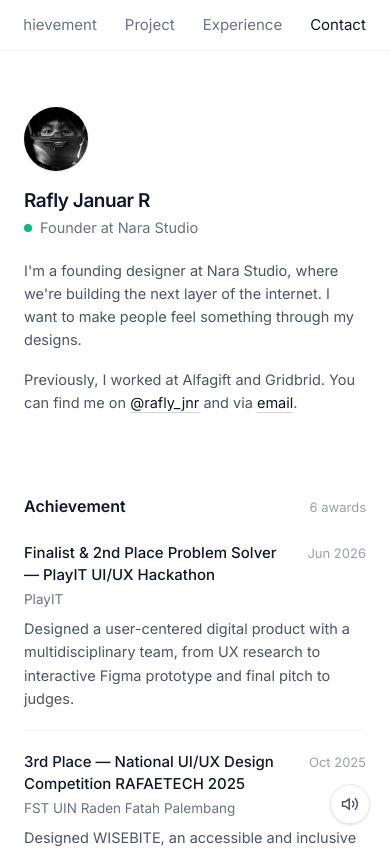
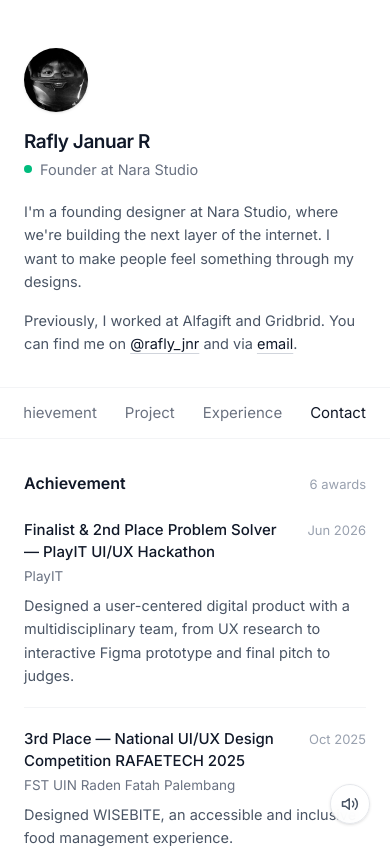
Before and after one commit to RaflyJanuarRaharjo/PortoRaf, a React (Vite) app: page / in a window 390 px wide. Shown: the top 849 px of the page. Built offline with nearby package versions, Linux system fonts and the light colour scheme.

Commit message:
Mobile: navbar below intro

```diff
--- a/src/components/Layout.jsx
+++ b/src/components/Layout.jsx
@@ -3,7 +3,8 @@ import { useScrollSpy } from '../hooks/useScrollSpy'
 import Sidebar from './Sidebar'
 
 // navItems & ids harus konstanta di luar komponen (supaya scroll spy tidak reset)
-export default function Layout({ navItems, ids, note, back, children }) {
+// intro (opsional): tampil di atas navbar saat mobile, di kolom kanan saat desktop
+export default function Layout({ navItems, ids, note, back, intro, children }) {
   const [active, select] = useScrollSpy(ids)
 
   // Saat halaman dibuka: lompat ke #hash kalau ada, kalau tidak ke atas
@@ -17,9 +18,21 @@ export default function Layout({ navItems, ids, note, back, children }) {
   }, [])
 
   return (
-    <div className="max-w-5xl mx-auto px-6 py-0 md:py-20 flex flex-col md:flex-row gap-8 md:gap-0">
-      <Sidebar items={navItems} active={active} onSelect={select} note={note} back={back} />
-      <main className="flex-1 max-w-2xl pt-6 md:pt-0 md:border-l md:border-gray-100 md:pl-12 md:ml-6">
+    <div className="max-w-5xl mx-auto px-6 py-0 md:py-20 flex flex-col md:grid md:grid-cols-[10rem_minmax(0,42rem)]">
+      {intro && (
+        <div className="order-1 pt-12 md:pt-0 md:pb-0 md:col-start-2 md:row-start-1 md:border-l md:border-gray-100 md:pl-12 md:ml-6">
+          {intro}
+        </div>
+      )}
+      <Sidebar
+        items={navItems}
+        active={active}
+        onSelect={select}
+        note={note}
+        back={back}
+        className="order-2 md:col-start-1 md:row-start-1 md:row-span-2"
+      />
+      <main className="order-3 pt-8 md:pt-0 md:col-start-2 md:row-start-2 md:border-l md:border-gray-100 md:pl-12 md:ml-6">
         {children}
       </main>
     </div>
--- a/src/components/Sidebar.jsx
+++ b/src/components/Sidebar.jsx
@@ -6,7 +6,7 @@ import { ease } from '../lib/motion'
 
 const spring = { type: 'spring', stiffness: 500, damping: 35 }
 
-export default function Sidebar({ items, active, onSelect, note, back }) {
+export default function Sidebar({ items, active, onSelect, note, back, className = '' }) {
   const refs = useRef({})
 
   // Di mobile, geser menu aktif ke tengah bar
@@ -21,7 +21,7 @@ export default function Sidebar({ items, active, onSelect, note, back }) {
       initial={{ opacity: 0, x: -8 }}
       animate={{ opacity: 1, x: 0 }}
       transition={{ duration: 0.6, ease }}
-      className="md:w-40 flex-shrink-0 sticky top-0 z-40 -mx-6 px-6 bg-white/90 backdrop-blur border-b border-gray-100 md:border-0 md:mx-0 md:px-0 md:bg-transparent md:static"
+      className={`${className} md:w-40 flex-shrink-0 sticky top-0 z-40 -mx-6 px-6 bg-white/90 backdrop-blur border-y border-gray-100 md:border-0 md:mx-0 md:px-0 md:bg-transparent md:backdrop-blur-none md:static`}
     >
       <div className="md:sticky md:top-24 md:pl-4">
         <div className="flex md:flex-col items-center md:items-start gap-7 md:gap-0 py-3 md:py-0">
--- a/src/pages/Home.jsx
+++ b/src/pages/Home.jsx
@@ -26,10 +26,10 @@ const linkClass =
 export default function Home() {
   const featured = projects.filter((p) => p.featured)
 
-  return (
-    <Layout navItems={NAV} ids={IDS} note={`Personal design log. Updated ${profile.updated}.`}>
+  const intro = (
+    <>
         {/* About: muncul bergantian saat halaman dibuka */}
-      <Section id="about" animate={false}>
+        <Section id="about" animate={false} className="mb-8 md:mb-20">
           <motion.div variants={stagger} initial="hidden" animate="show">
             <motion.img
               variants={fadeUp}
@@ -60,7 +60,11 @@ export default function Home() {
             </div>
           </motion.div>
         </Section>
+    </>
+  )
 
+  return (
+    <Layout navItems={NAV} ids={IDS} intro={intro} note={`Personal design log. Updated ${profile.updated}.`}>
       {/* Achievement */}
       <Section id="achievement" title="Achievement" aside={<Count>{achievements.length} awards</Count>}>
         <ShowMore items={achievements} limit={3} sectionId="achievement">
```
Lines whose indentation alone changed are shown as unchanged.
